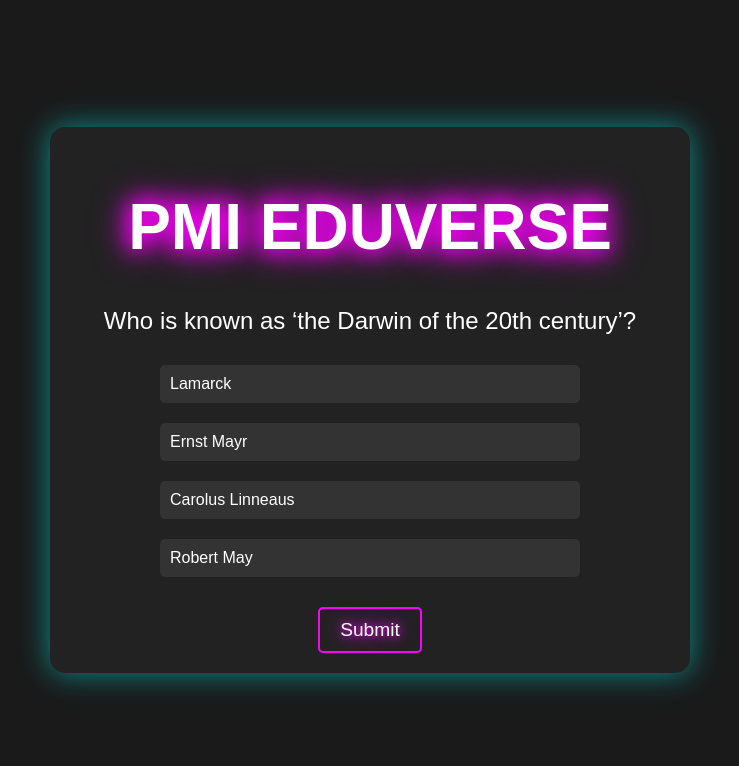
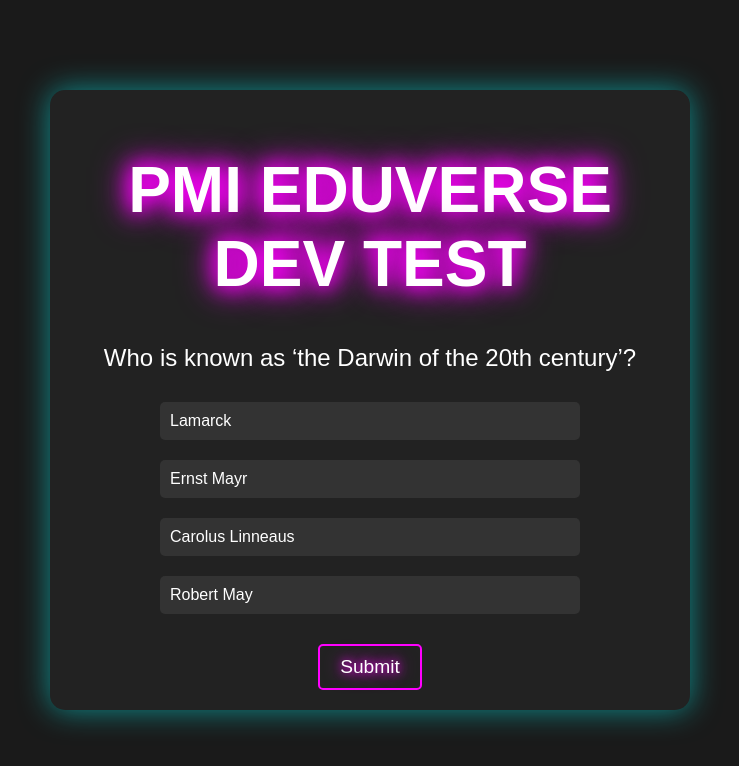
Before and after one commit to pmieduverse/pmieduverse, a plain HTML site: page index.html in a window 1280 px wide. Shown: the whole page, without its empty margins (270-1009 px from the left). Drawn offline with Linux system fonts and the light colour scheme.

Commit message:
Update index.html

```diff
--- a/index.html
+++ b/index.html
@@ -3,12 +3,12 @@
 <head>
   <meta charset="UTF-8">
   <meta name="viewport" content="width=device-width, initial-scale=1.0">
-  <title>PMI EDUVERSE</title>
+  <title>PMI EDUVERSE DEV TEST</title>
   <link rel="stylesheet" href="styles.css">
 </head>
 <body>
   <div class="quiz-container">
-    <h1 class="neon-text">PMI EDUVERSE</h1>
+    <h1 class="neon-text">PMI EDUVERSE DEV TEST</h1>
     <div id="question-container">
       <!-- Questions will be dynamically injected here -->
     </div>
```
